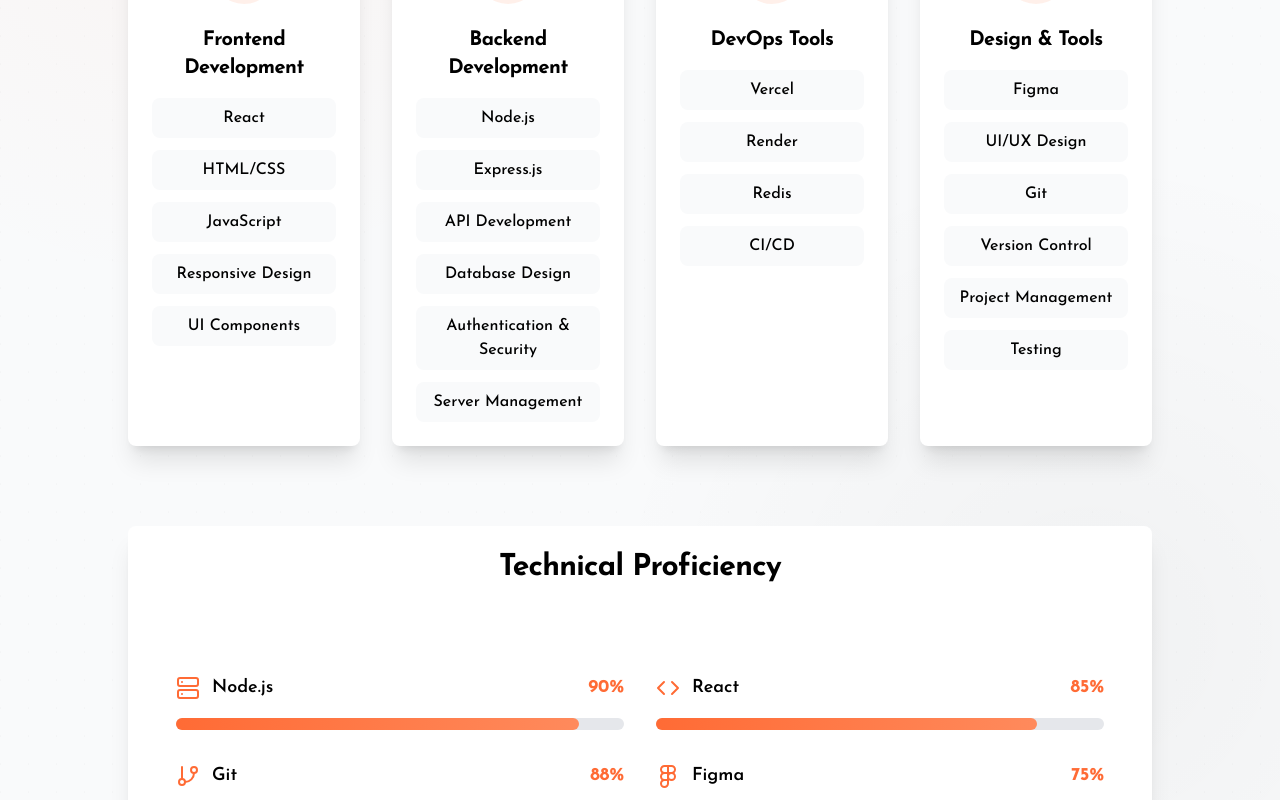
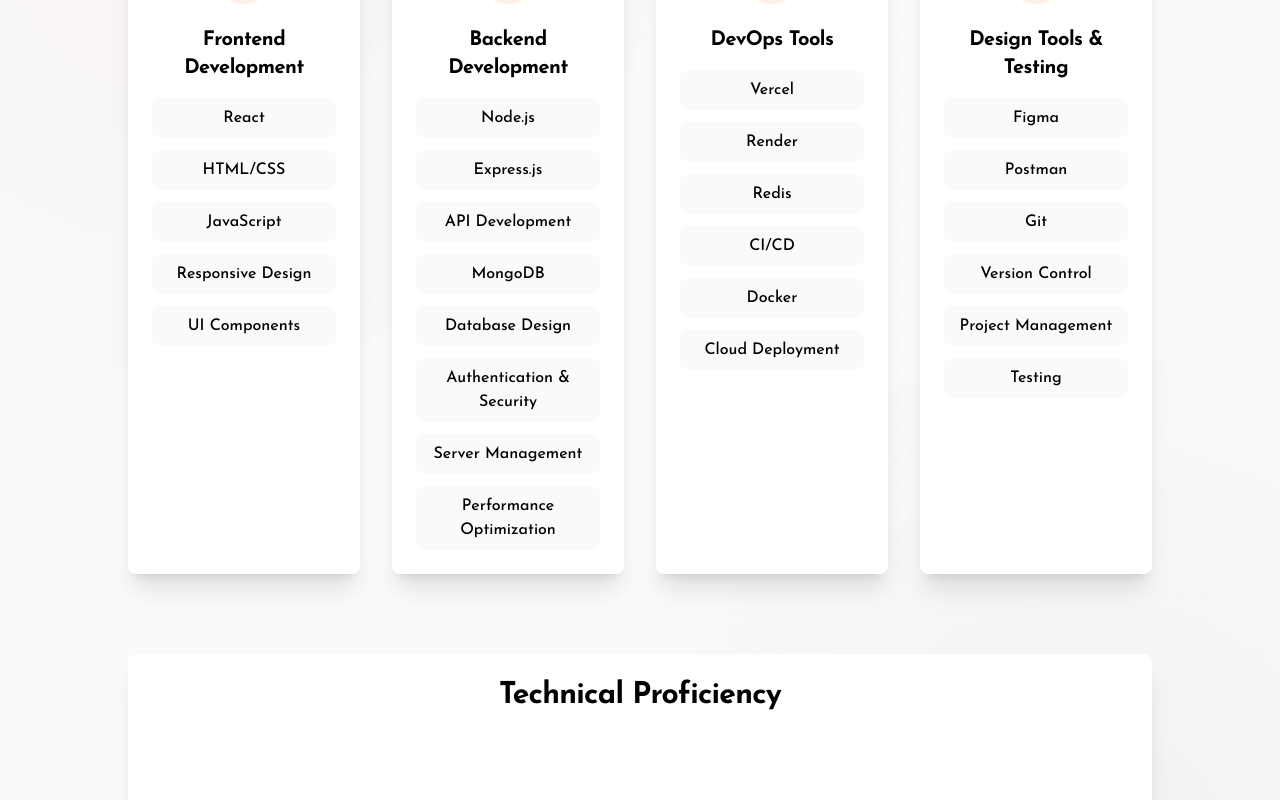
Before and after one commit to Adejareisrael/meet-israel, a React (Vite) app: page / in a window 1280 px wide. Shown: the part 3480-4280 px from the top of the page. Built offline with nearby package versions, Linux system fonts and the light colour scheme.

Commit message:
update skills.tsx

```diff
--- a/src/components/portfolio/Skills.tsx
+++ b/src/components/portfolio/Skills.tsx
@@ -1,6 +1,6 @@
 
 import { Card, CardContent, CardHeader, CardTitle } from "@/components/ui/card";
-import { Code, Server, Globe, GitBranch, Figma } from "lucide-react";
+import { Code, Server, Globe, GitBranch, Container, Database } from "lucide-react";
 
 const Skills = () => {
   const skillCategories = [
@@ -12,25 +12,28 @@
     {
       title: "Backend Development",
       icon: Server,
-      skills: ["Node.js", "Express.js", "API Development", "Database Design", "Authentication & Security", "Server Management"]
+      skills: ["Node.js", "Express.js", "API Development", "MongoDB", "Database Design", "Authentication & Security", "Server Management", "Performance Optimization"]
     },
     {
       title: "DevOps Tools",
-      icon: Server,
-      skills: ["Vercel", "Render", "Redis", "CI/CD"]
+      icon: Container,
+      skills: ["Vercel", "Render", "Redis", "CI/CD", "Docker", "Cloud Deployment"]
     },
     {
-      title: "Design & Tools",
+      title: "Design Tools & Testing",
       icon: Globe,
-      skills: ["Figma", "UI/UX Design", "Git", "Version Control", "Project Management", "Testing"]
+      skills: ["Figma", "Postman", "Git", "Version Control", "Project Management", "Testing"]
     }
   ];
 
   const technicalSkills = [
-    { name: "Node.js", level: 90, icon: Server },
-    { name: "React", level: 85, icon: Code },
-    { name: "Git", level: 88, icon: GitBranch },
-    { name: "Figma", level: 75, icon: Figma }
+    { name: "Node.js", level: 85, label: "Advanced", icon: Server },
+    { name: "React", level: 80, label: "Proficient", icon: Code },
+    { name: "Express.js", level: 85, label: "Advanced", icon: Server },
+    { name: "MongoDB", level: 80, label: "Proficient", icon: Database },
+    { name: "Redis", level: 75, label: "Proficient", icon: Database },
+    { name: "Docker", level: 75, label: "Proficient", icon: Container },
+    { name: "Git", level: 88, label: "Advanced", icon: GitBranch }
   ];
 
   return (
@@ -95,7 +98,7 @@
                         <skill.icon className="w-5 h-5 md:w-6 md:h-6 text-orange" />
                         <span className="font-semibold text-black text-base md:text-lg">{skill.name}</span>
                       </div>
-                      <span className="text-orange font-bold text-base md:text-lg">{skill.level}%</span>
+                      <span className="text-orange font-bold text-sm md:text-base">{skill.label}</span>
                     </div>
                     <div className="w-full bg-gray-200 rounded-full h-2 md:h-3">
                       <div
```
